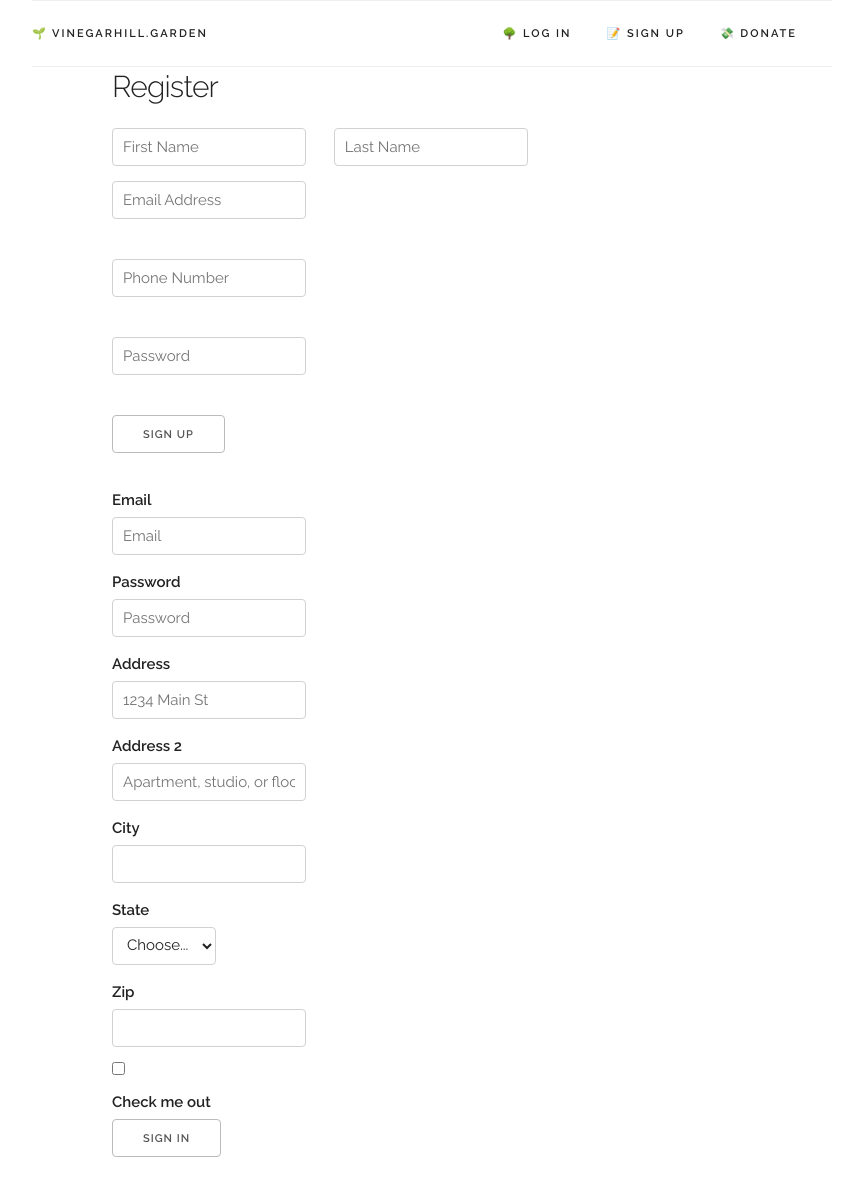
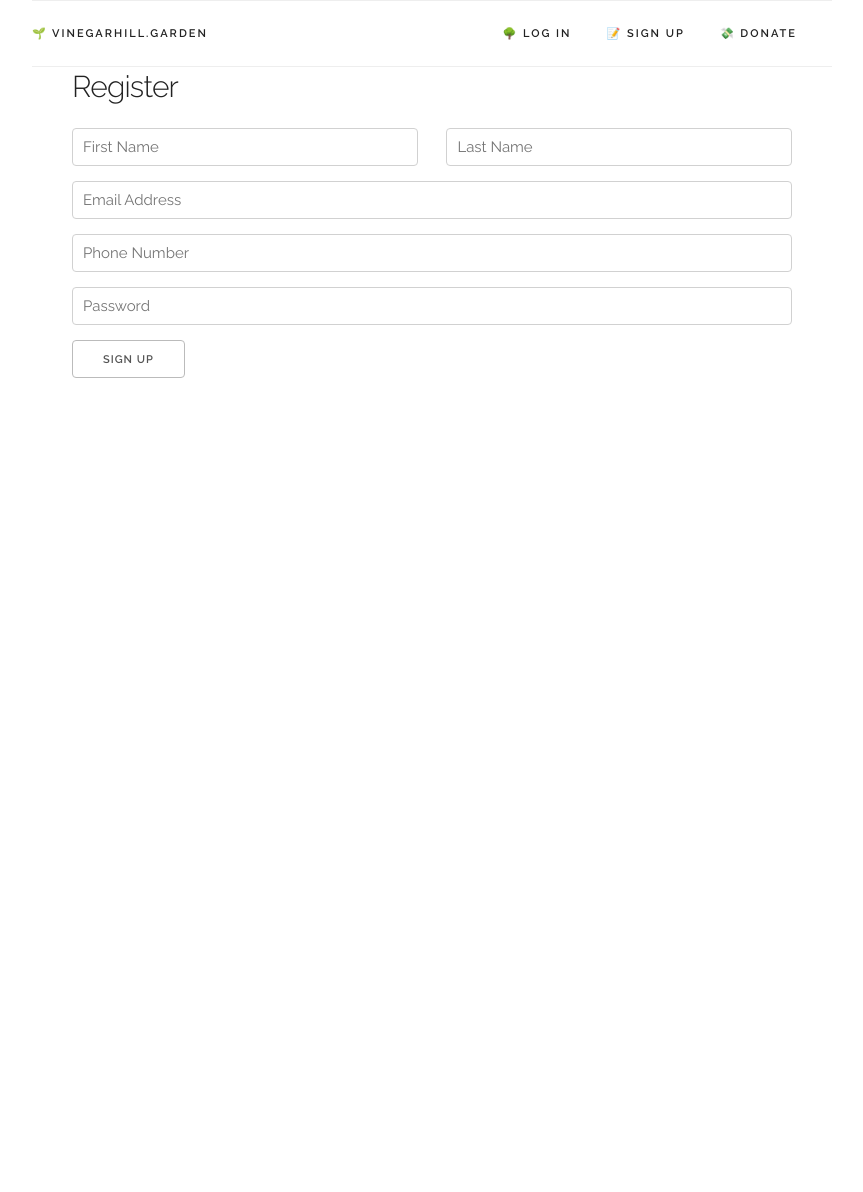
Before and after one commit to caspar/VHCG, a Python web app: template api/templates/register.html in a window 1280 px wide. Shown: the whole page, without its empty margins (208-1071 px from the left). After the commit the page ends 378 px from the top, so only its background shows below. Run offline with Jinja, Linux system fonts and the light colour scheme; the template is opened without the code that fills it, so the values that code supplies are empty; some libraries are stand-ins or nearby versions.

Commit message:
pushing before shamin does :)

```diff
--- a/api/static/css/skeleton.css
+++ b/api/static/css/skeleton.css
@@ -51,7 +51,7 @@
 /* For devices larger than 550px */
 @media (min-width: 550px) {
   .container {
-    width: 80%; }
+    width: 90%; }
   .column,
   .columns {
     margin-left: 4%; }
@@ -240,7 +240,8 @@ select {
   border: 1px solid #D1D1D1;
   border-radius: 4px;
   box-shadow: none;
-  box-sizing: border-box; }
+  box-sizing: border-box;
+  width: 100%}
 /* Removes awkward default styles on some inputs for iOS */
 input[type="email"],
 input[type="number"],
--- a/api/templates/register.html
+++ b/api/templates/register.html
@@ -74,17 +74,18 @@
 <div class="container">
   <form method="POST" action="/add_new_user">
     <div class="row">
-      <div class="four columns">
-        <input type="text" name="first" placeholder="First Name" required>
+      <div class="six columns">
+        <input type="text" name="first" placeholder="First Name"required>
       </div>
-      <div class="four columns">
+      <div class="six columns">
         <input type="text" name="last" placeholder="Last Name" >
       </div>
     </div>
-        <div class="row">
-<input type="email" name="email"  placeholder="Email Address" pattern="(?!(^[.-].*|[^@]*[.-]@|.*\.{2,}.*)|^.{254}.)([a-zA-Z0-9!#$%&'*+\/=?^_`{|}~.-]+@)(?!-.*|.*-\.)([a-zA-Z0-9-]{1,63}\.)+[a-zA-Z]{2,15}" required> </p>
-    <p><input type="tel" name="phone" placeholder="Phone Number" > </p>
-    <p><input type="password" name="password" placeholder="Password" required> </p>
+    <div class="row">
+      <input type="email" name="email"  placeholder="Email Address" pattern="(?!(^[.-].*|[^@]*[.-]@|.*\.{2,}.*)|^.{254}.)([a-zA-Z0-9!#$%&'*+\/=?^_`{|}~.-]+@)(?!-.*|.*-\.)([a-zA-Z0-9-]{1,63}\.)+[a-zA-Z]{2,15}" required>
+      <input type="tel" name="phone" placeholder="Phone Number" >
+        <input type="password" name="password" placeholder="Password" required>
+    </div>
 <!-- <div id="message">
   <h3>Password must contain the following:</h3>
   <p id="letter" class="invalid">A <b>lowercase</b> letter</p>
@@ -96,53 +97,4 @@
   </form>
 </div>
 
-<form>
-  <div class="form-row">
-    <div class="form-group col-md-6">
-      <label for="inputEmail4">Email</label>
-      <input type="email" class="form-control" id="inputEmail4" placeholder="Email">
-    </div>
-    <div class="form-group col-md-6">
-      <label for="inputPassword4">Password</label>
-      <input type="password" class="form-control" id="inputPassword4" placeholder="Password">
-    </div>
-  </div>
-  <div class="form-group">
-    <label for="inputAddress">Address</label>
-    <input type="text" class="form-control" id="inputAddress" placeholder="1234 Main St">
-  </div>
-  <div class="form-group">
-    <label for="inputAddress2">Address 2</label>
-    <input type="text" class="form-control" id="inputAddress2" placeholder="Apartment, studio, or floor">
-  </div>
-  <div class="form-row">
-    <div class="form-group col-md-6">
-      <label for="inputCity">City</label>
-      <input type="text" class="form-control" id="inputCity">
-    </div>
-    <div class="form-group col-md-4">
-      <label for="inputState">State</label>
-      <select id="inputState" class="form-control">
-        <option selected>Choose...</option>
-        <option>...</option>
-      </select>
-    </div>
-    <div class="form-group col-md-2">
-      <label for="inputZip">Zip</label>
-      <input type="text" class="form-control" id="inputZip">
-    </div>
-  </div>
-  <div class="form-group">
-    <div class="form-check">
-      <input class="form-check-input" type="checkbox" id="gridCheck">
-      <label class="form-check-label" for="gridCheck">
-        Check me out
-      </label>
-    </div>
-  </div>
-  <button type="submit" class="btn btn-primary">Sign in</button>
-</form>
-</body>
-
-
 </html>
```
